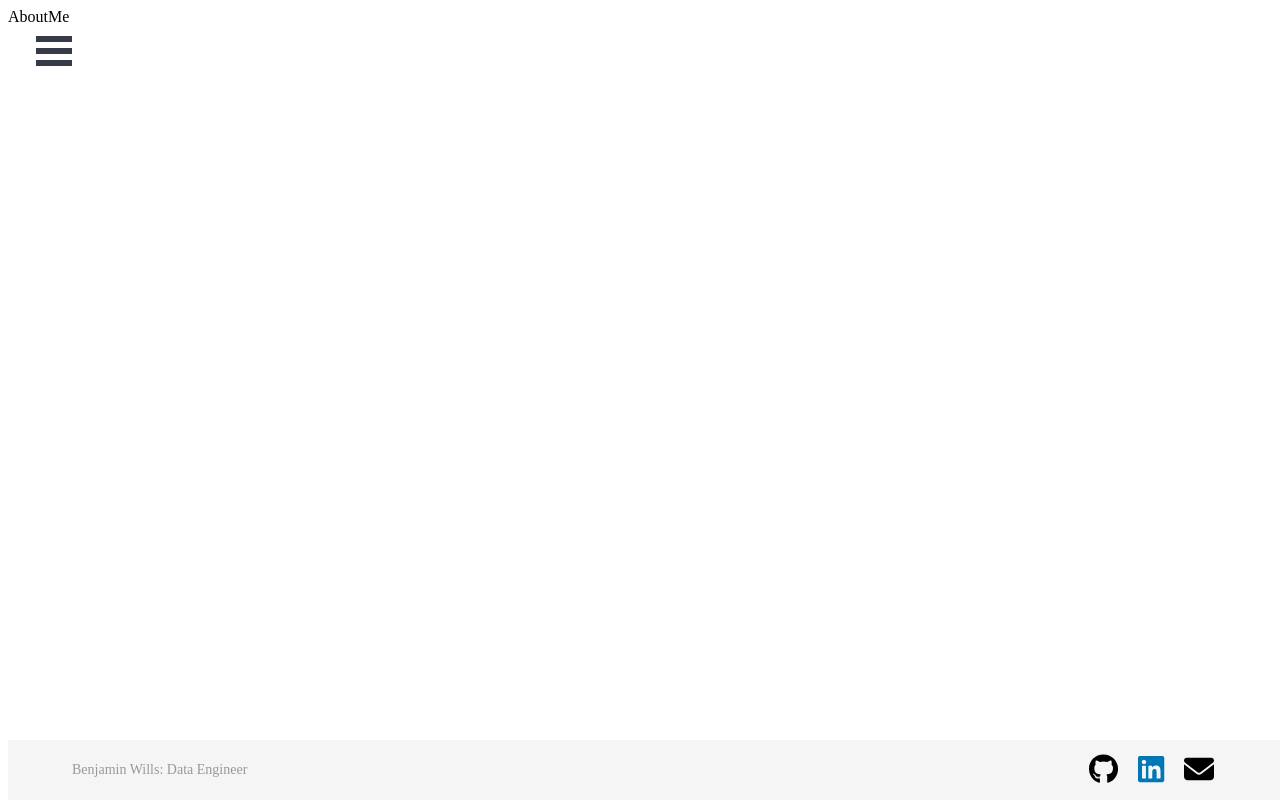
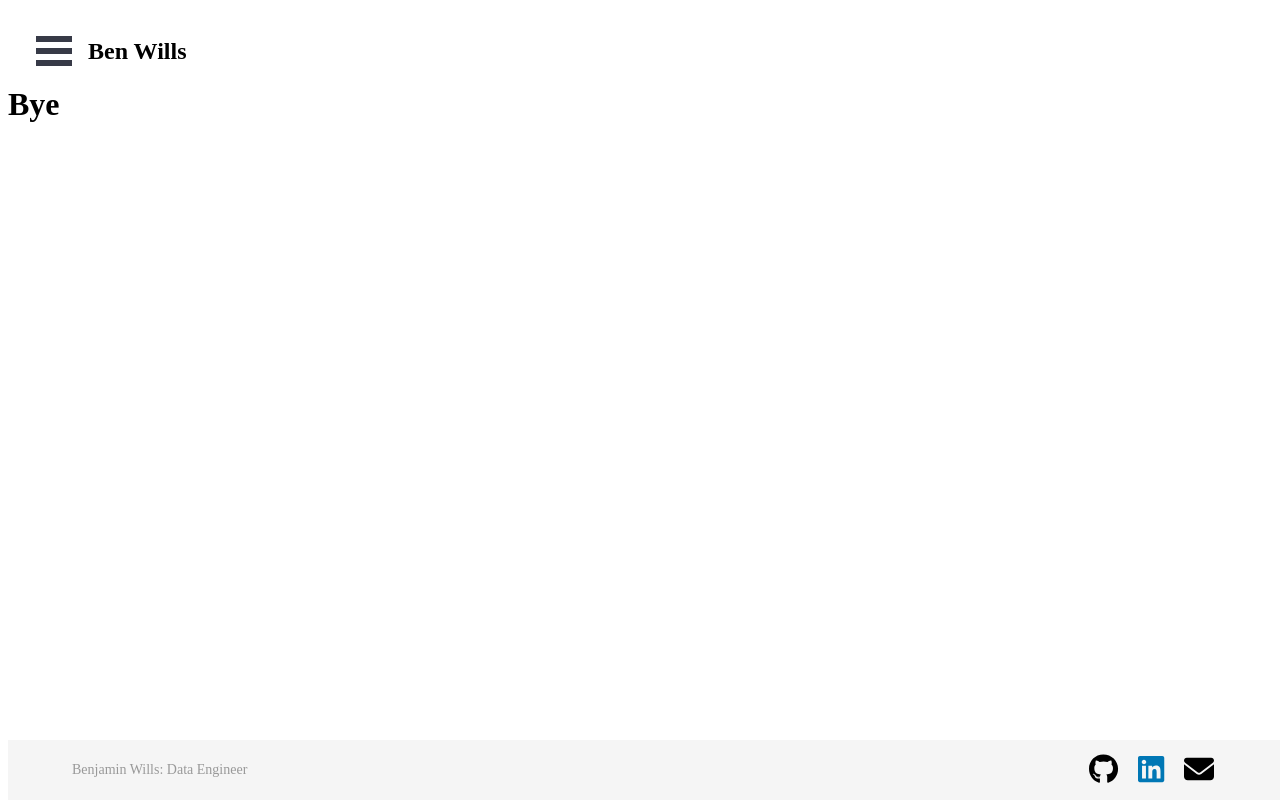
Before and after one commit to BenjaminWills/personal_website, a React (Create React App) app in the folder website/: page /personal_website/about in a window 1280 px wide. Built offline with nearby package versions, Linux system fonts and the light colour scheme.

Commit message:
move around navbar

```diff
--- a/website/src/App.js
+++ b/website/src/App.js
@@ -1,5 +1,6 @@
 import Footer from "./components/footer/Footer";
 import Sidebar from "./components/sidebar/Sidebar";
+import Navbar from "./components/navbar/Navbar";
 import "./variables.css";
 
 import { BrowserRouter, Routes, Route } from "react-router-dom";
@@ -15,6 +16,7 @@ import Blog from './pages/blog/Blog';
 function App() {
   return (
     <BrowserRouter>
+    <Navbar></Navbar>
     <div className="App" id="outer-container">
       <Sidebar pageWrapId={'page-wrap'} outerContainerId={'outer-container'} />
     </div>
--- /dev/null
+++ b/website/src/components/navbar/Navbar.css
@@ -0,0 +1,15 @@
+.navbar {
+  background-color: #ffffff;
+}
+
+.navbar-header {
+  margin: 0;
+  padding-left:80px;
+  padding-top:30px;
+}
+
+.navbar-nav {
+  display: flex;
+  list-style-type: none;
+  padding: 0;
+}
--- /dev/null
+++ b/website/src/components/navbar/Navbar.js
@@ -0,0 +1,12 @@
+import React from 'react';
+import './Navbar.css';
+
+const Navbar = () => {
+  return (
+    <nav className="navbar">
+      <h1 className="navbar-header">Ben Wills</h1>
+    </nav>
+  );
+};
+
+export default Navbar;
--- a/website/src/components/sidebar/Sidebar.css
+++ b/website/src/components/sidebar/Sidebar.css
@@ -1,7 +1,7 @@
 /* Position and sizing of burger button */
 .bm-burger-button {
   position: fixed;
-  width: 36px;
+  width: var(--button-width);
   height: 30px;
   left: 36px;
   top: 36px;
--- a/website/src/pages/aboutMe/AboutMe.js
+++ b/website/src/pages/aboutMe/AboutMe.js
@@ -1,7 +1,10 @@
 import React from 'react'
+import './AboutMe.css';
 
 export default function AboutMe() {
   return (
-    <div>AboutMe</div>
+    <div>
+      <h1>Bye</h1>
+    </div>
   )
 }
```
